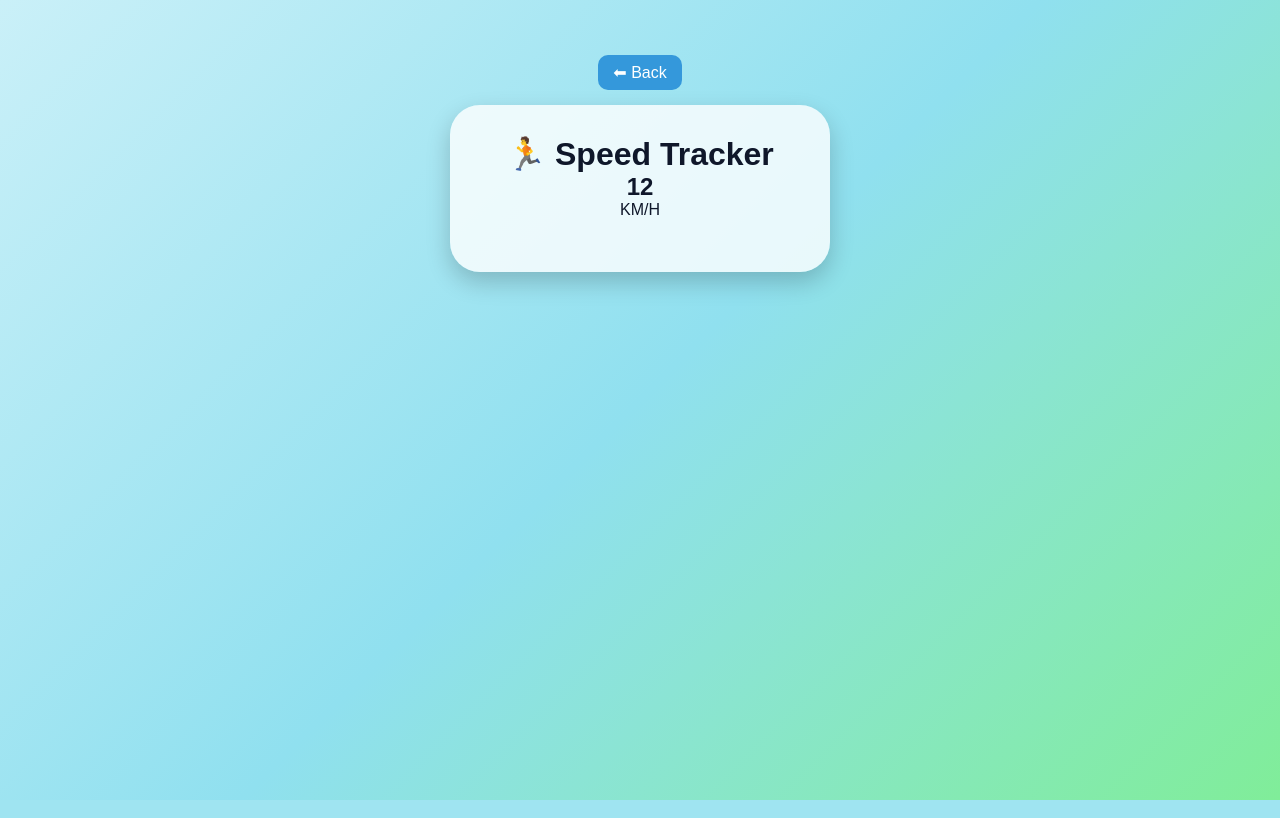
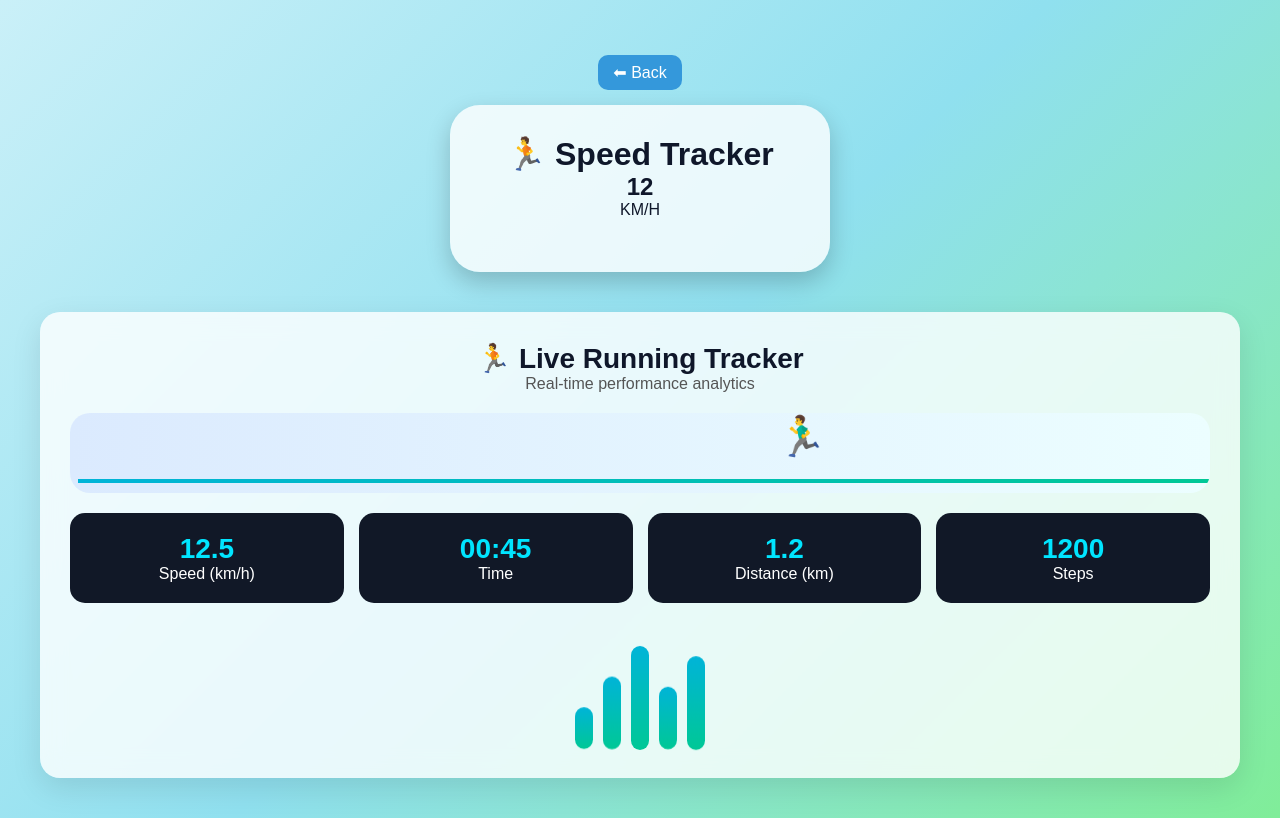
Before and after one commit to Tejaswini26308/MediCure-app, a Flask app: page /speed in a window 1280 px wide. Run offline with Flask 3, Linux system fonts and the light colour scheme.

Commit message:
speed updated

```diff
--- a/static/style.css
+++ b/static/style.css
@@ -675,3 +675,112 @@ footer{
     transform: translateY(-8px);
     background: #1f2937;
 }
+.run-dashboard{
+    margin-top:40px;
+    padding:30px;
+    background: rgba(255,255,255,0.8);
+    border-radius:20px;
+    backdrop-filter: blur(12px);
+    box-shadow:0 10px 30px rgba(0,0,0,0.1);
+}
+
+.run-header h2{
+    font-size:28px;
+    color:#0f172a;
+}
+
+.run-header p{
+    color:#555;
+    margin-bottom:20px;
+}
+
+/* RUN TRACK */
+.run-track{
+    position:relative;
+    height:80px;
+    background:linear-gradient(90deg,#dbeafe,#ecfeff);
+    border-radius:20px;
+    overflow:hidden;
+    margin-bottom:20px;
+}
+
+.runner{
+    position:absolute;
+    font-size:40px;
+    animation:runMove 4s linear infinite;
+}
+
+@keyframes runMove{
+    0%{left:0;}
+    50%{left:50%;}
+    100%{left:90%;}
+}
+
+.track-line{
+    position:absolute;
+    bottom:10px;
+    width:100%;
+    height:4px;
+    background:linear-gradient(90deg,#00b4d8,#00c896);
+    animation:lineMove 1s infinite alternate;
+}
+
+@keyframes lineMove{
+    from{transform:translateX(-10px);}
+    to{transform:translateX(10px);}
+}
+
+/* STATS */
+.run-stats{
+    display:grid;
+    grid-template-columns:repeat(auto-fit,minmax(150px,1fr));
+    gap:15px;
+    margin-top:20px;
+}
+
+.stat{
+    background:#111827;
+    color:white;
+    padding:20px;
+    border-radius:15px;
+    text-align:center;
+    transition:0.3s;
+}
+
+.stat:hover{
+    transform:translateY(-5px);
+    background:#1f2937;
+}
+
+.stat h3{
+    font-size:28px;
+    color:#00e5ff;
+}
+
+/* GRAPH */
+.graph{
+    display:flex;
+    justify-content:center;
+    align-items:flex-end;
+    gap:10px;
+    margin-top:25px;
+    height:120px;
+}
+
+.bar{
+    width:18px;
+    background:linear-gradient(#00b4d8,#00c896);
+    border-radius:10px;
+    animation:graphAnim 1.2s infinite alternate;
+}
+
+.b1{height:40px;}
+.b2{height:70px;}
+.b3{height:100px;}
+.b4{height:60px;}
+.b5{height:90px;}
+
+@keyframes graphAnim{
+    from{transform:scaleY(0.8);}
+    to{transform:scaleY(1.1);}
+}
--- a/templates/speed.html
+++ b/templates/speed.html
@@ -18,6 +18,54 @@
 
     <marquee>🏃 Running... Calories Burned: 220 🔥 Steps: 5400</marquee>
 </div>
+<div class="run-dashboard">
+
+    <div class="run-header">
+        <h2>🏃 Live Running Tracker</h2>
+        <p>Real-time performance analytics</p>
+    </div>
+
+    <!-- RUN ANIMATION -->
+    <div class="run-track">
+        <div class="runner">🏃‍♂️</div>
+        <div class="track-line"></div>
+    </div>
+
+    <!-- STATS -->
+    <div class="run-stats">
+
+        <div class="stat">
+            <h3 id="speed">12.5</h3>
+            <p>Speed (km/h)</p>
+        </div>
+
+        <div class="stat">
+            <h3 id="time">00:45</h3>
+            <p>Time</p>
+        </div>
+
+        <div class="stat">
+            <h3 id="distance">1.2</h3>
+            <p>Distance (km)</p>
+        </div>
+
+        <div class="stat">
+            <h3 id="steps">1200</h3>
+            <p>Steps</p>
+        </div>
+
+    </div>
+
+    <!-- GRAPH -->
+    <div class="graph">
+        <div class="bar b1"></div>
+        <div class="bar b2"></div>
+        <div class="bar b3"></div>
+        <div class="bar b4"></div>
+        <div class="bar b5"></div>
+    </div>
+
+</div>
 
 </body>
 </html>
```
